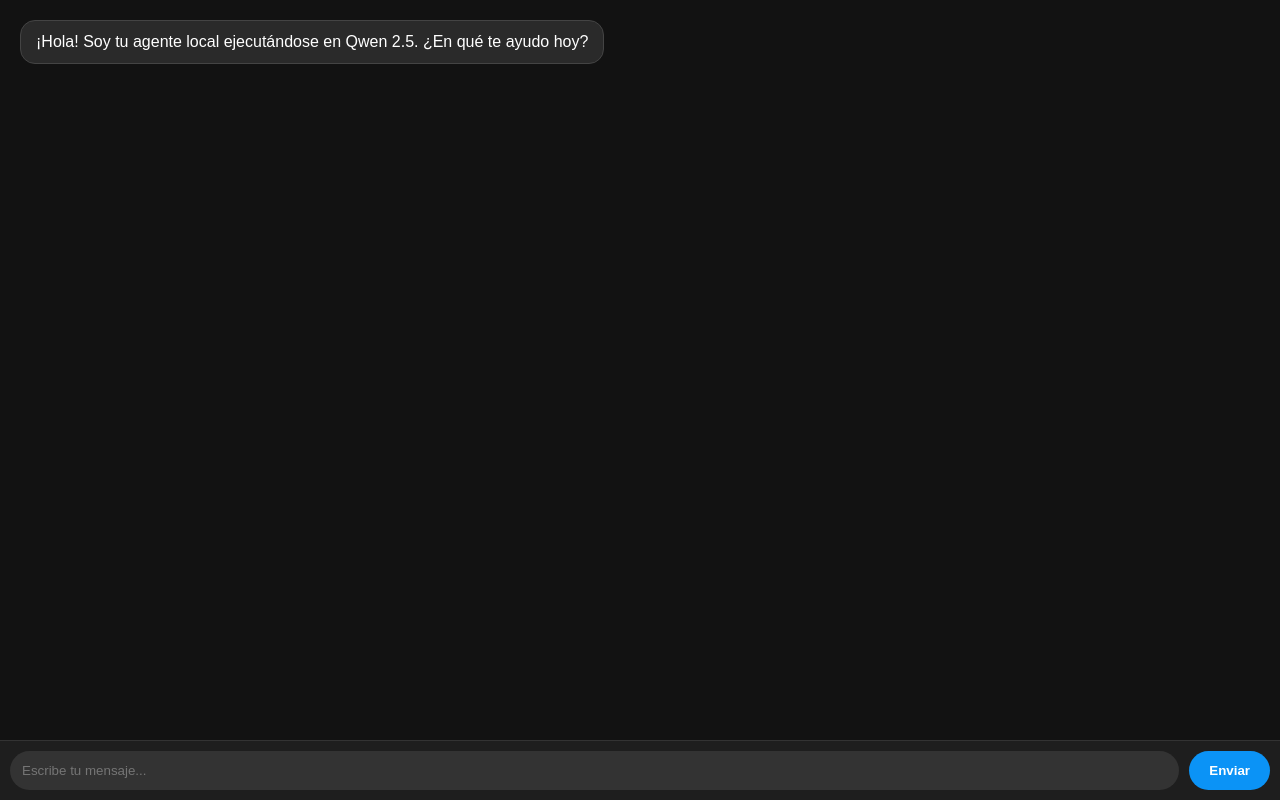
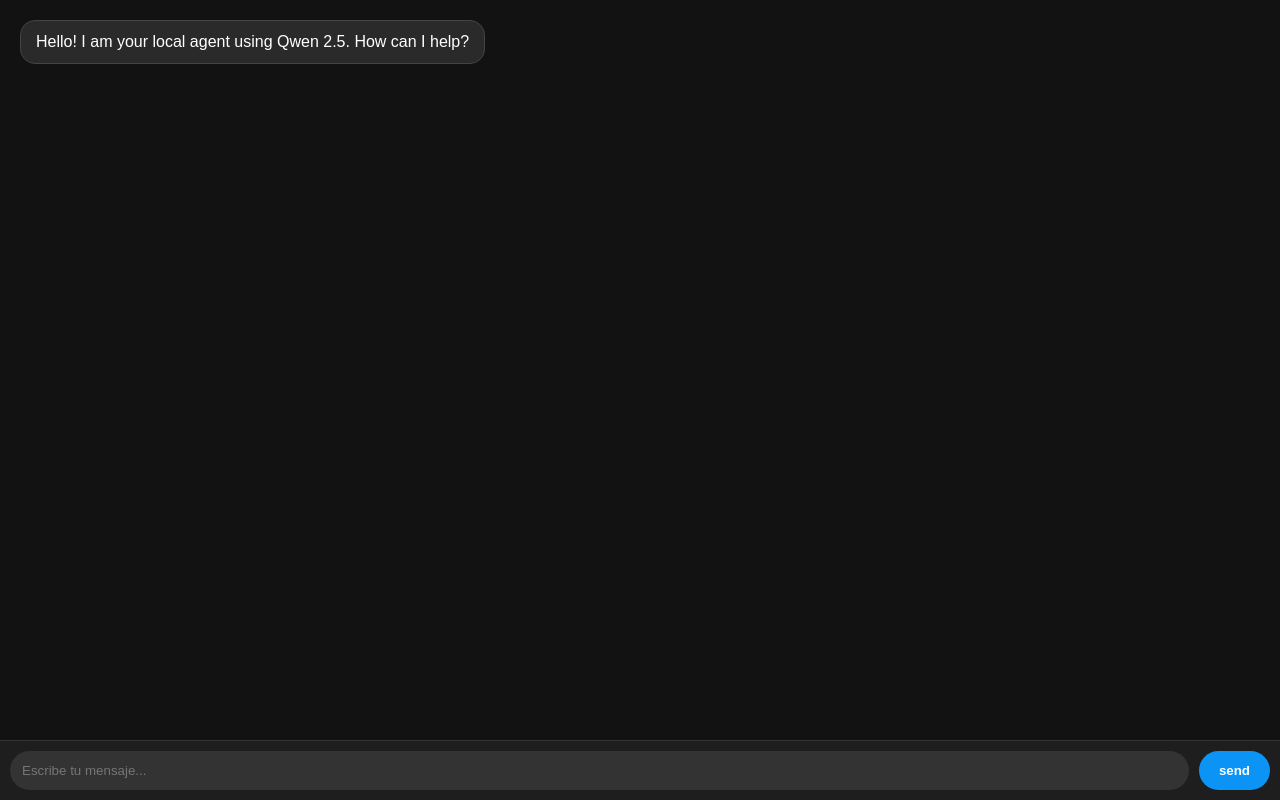
Before and after one commit to mvm01/mobile-ai-agent, a website: page public/index.html in a window 1280 px wide. Drawn offline with Linux system fonts and the light colour scheme.

Commit message:
Update HTML title and messages to English

```diff
--- a/public/index.html
+++ b/public/index.html
@@ -3,7 +3,7 @@
 <head>
     <meta charset="UTF-8">
     <meta name="viewport" content="width=device-width, initial-scale=1.0">
-    <title>Mi Agente Local</title>
+    <title>My Local agent</title>
     <style>
         body { font-family: Arial, sans-serif; background-color: #121212; color: white; margin: 0; display: flex; flex-direction: column; height: 100vh; }
         #chat { flex: 1; overflow-y: auto; padding: 20px; display: flex; flex-direction: column; gap: 10px; }
@@ -17,11 +17,11 @@
 </head>
 <body>
     <div id="chat">
-        <div class="mensaje agente">¡Hola! Soy tu agente local ejecutándose en Qwen 2.5. ¿En qué te ayudo hoy?</div>
+        <div class="mensaje agente"> Hello! I am your local agent using Qwen 2.5. How can I help?</div>
     </div>
     <div id="input-area">
         <input type="text" id="mensaje-input" placeholder="Escribe tu mensaje...">
-        <button onclick="enviarMensaje()">Enviar</button>
+        <button onclick="Sendamessage()">send</button>
     </div>
     <script>
         async function enviarMensaje() {
```
